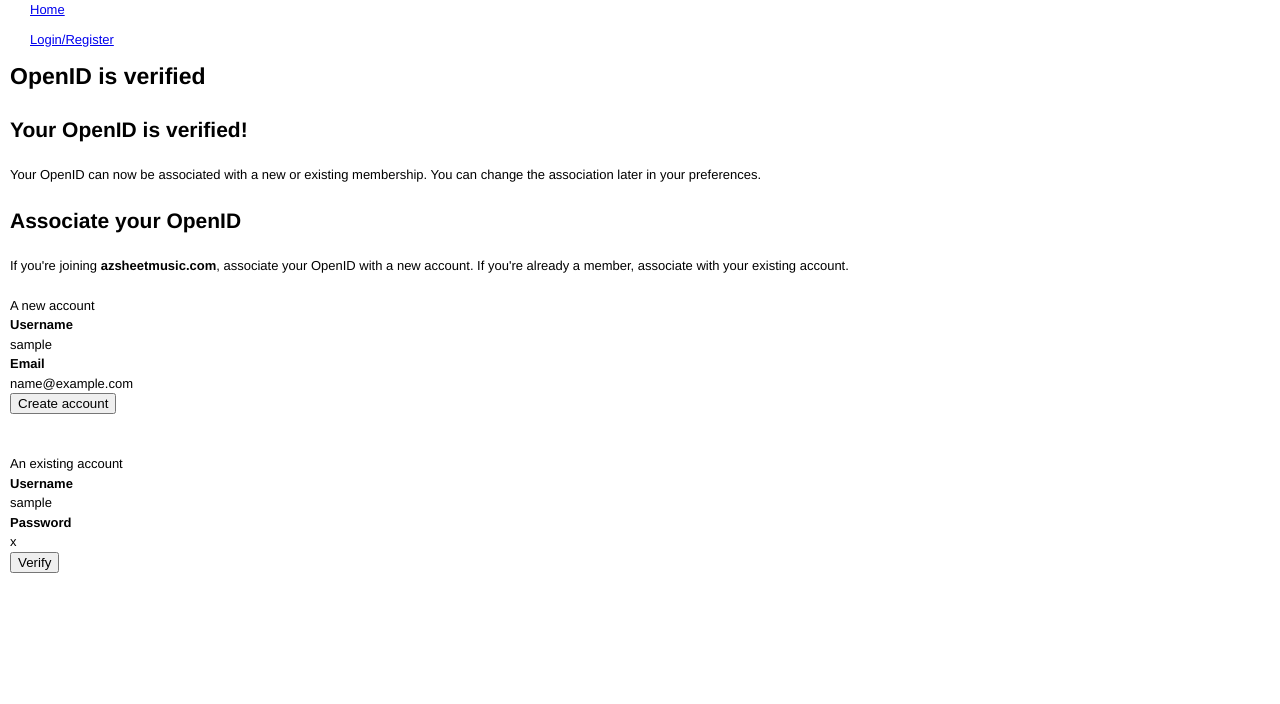
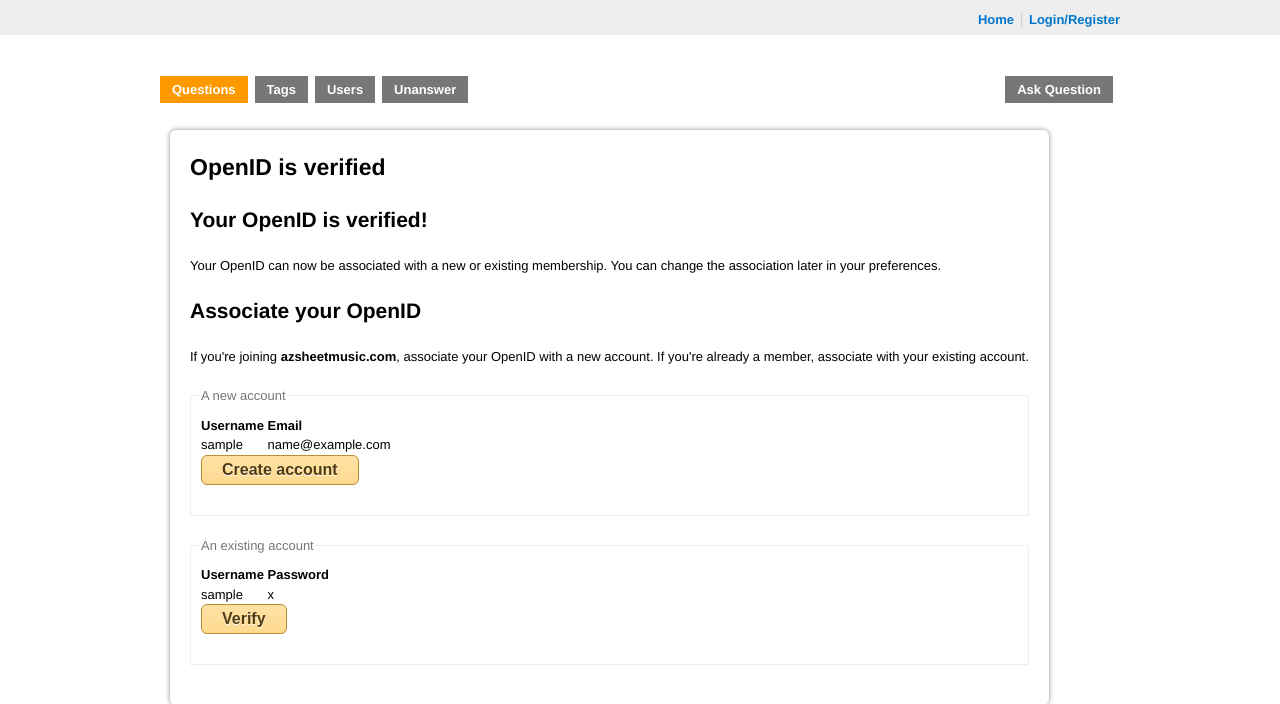
Before and after one commit to hongphi/vietdev, a Django app: template templates/authopenid/complete.html in a window 1280 px wide. Shown: the top 704 px of the page. Run offline with Django 3.2, Linux system fonts and the light colour scheme; the template is opened without the code that fills it: most values are stand-ins (such as "Sample title", 1, 10 or a date in 2020); parts of the project's set-up code (start-up, migrations or seed data) failed here and were passed over.

Commit message:
Change view of site's header

```diff
--- a/qna/views.py
+++ b/qna/views.py
@@ -77,7 +77,8 @@ def show_question(request, id):
         return render_to_response('qna/question.html',
                                   {"question" : question,
                                    "answers": answers,
-                                   "form" : form },
+                                   "form" : form,
+                                   "user": request.user},
                                   context_instance = RequestContext(request))
     except:
         raise Http404()
--- a/static_source/css/style.css
+++ b/static_source/css/style.css
@@ -282,3 +282,84 @@ legend {
     position: absolute;
     left: 0;
 }
+/********** TAGS ************/
+a {
+    color: #0077CC;
+    cursor: pointer;
+    text-decoration: none;
+}
+
+/********** HEADER ************/
+#custom-header {
+    background-color: #EEEEEE;
+    height: 35px;
+    margin-bottom: -26px;
+}
+
+#header {
+    margin: 0 auto;
+    width: 960px;
+    height: 31px;
+}
+
+#topbar {
+    float: right;
+    height: 31px;
+}
+
+#hlinks {
+    float: left;
+}
+
+#hlinks a {
+    font-weight: bold;
+}
+
+.lsep {
+    color: #CCCCCC;
+    margin: 0 2px;
+    font-size: 110%;
+}
+
+#hmenus {
+    float: left;
+    margin-top: 10px;
+    padding: 30px 0;
+    width: 100%;
+}
+
+.nav {
+    float: left;
+}
+
+.askquestion {
+    float: right;
+}
+
+.nav li {
+    float: left;
+    display: block;
+    margin: 0 7px 0 0;
+    padding: 0;
+}
+
+.nav a {
+    padding: 6px 12px;
+    font-weight: bold;
+    background-color: #777777;
+    color: #FFFFFF;
+}
+
+.nav a.you_are_here {
+    background-color: #FF9900;
+}
+
+.nav a:hover {
+    background-color: #FF9900;
+}
+
+/********** CONTENT ************/
+#content {
+    margin: 0 auto;
+    width: 960px;
+}
--- a/templates/base.html
+++ b/templates/base.html
@@ -8,6 +8,7 @@
 	<link href="{{ STATIC_URL }}favicon.ico" rel="shortcut icon"/>
 
 	<link rel="stylesheet" type="text/css" media="all" href="{{ STATIC_URL }}css/reset.css" />
+    <link rel="stylesheet" type="text/css" media="all" href="{{ STATIC_URL }}css/style.css" />
 	<link rel="stylesheet" type="text/css" media="all" href="{{ STATIC_URL }}css/text.css" />
 	<link rel="stylesheet" type="text/css" media="all" href="{{ STATIC_URL }}css/960.css" />
     <link rel="stylesheet" type="text/css" media="all" href="{{ STATIC_URL }}css/qna.css" />
@@ -35,21 +36,70 @@
     {% block extra_static %}{% endblock %}
 </head>
 <body>
-
-<nav class="main_nav green right">
-    <ul>
-    		<li><a href="/qna/">Home</a></li>
-        {% if request.user.is_authenticated %}
-            <li><a href="/profile/" class="username"><strong>{{ request.user.username }}</strong></a></li>
-            <li><a href="/profile/{{ request.user.username }}/update/">Update My Profile</a></li>
-            <li><a href="{% url auth_password_change %}">Password</a></li>
-            <li><a href="{% url user_signout %}?next={{ request.path }}">Logout</a></li>
-        {% else %}
-            <li><a href="{% url user_signin %}">Login/Register</a></li>
-        {% endif %}
-    </ul>
-</nav>
-
-{% block main %}{% endblock %}
+<div id="custom-header"></div>
+<div class="container">
+    <div id="header">
+        <div id="topbar">
+            <div id="hlinks">
+                <span id="hlinks-nav">
+                    <a href="/qna/">Home</a>
+                    <span class="lsep">|</span>
+                {% if request.user.is_authenticated %}
+                    <a href="/profile/" class="username"><strong>{{ request.user.username }}</strong></a>
+                    <span class="lsep">|</span>
+                    <a href="/profile/{{ request.user.username }}/update/">Update My Profile</a>
+                    <span class="lsep">|</span>
+                    <a href="{% url auth_password_change %}">Password</a>
+                    <span class="lsep">|</span>
+                    <a href="{% url user_signout %}?next={{ request.path }}">Logout</a>
+                {% else %}
+                    <a href="{% url user_signin %}">Login/Register</a>
+                {% endif %}
+                </span>
+            </div>
+        </div>
+        <div id="hmenus">
+            <div class="nav mainnavs">
+                <ul>
+                    <li>
+                        <a class="you_are_here" href="/qna/">Questions</a>
+                    </li>
+                    <li>
+                        <a href="#">Tags</a>
+                    </li>
+                    <li>
+                        <a href="#">Users</a>
+                    </li>
+                    <li>
+                        <a href="#">Unanswer</a>
+                    </li>
+                </ul>
+            </div>
+            <div class="nav askquestion">
+                <ul>
+                    <li>
+                        <a href="/qna/ask/">Ask Question</a>
+                    </li>
+                </ul>
+            </div>
+        </div>
+{#        <nav class="main_nav green right">#}
+{#            <ul>#}
+{#                <li><a href="/qna/">Home</a></li>#}
+{#                {% if request.user.is_authenticated %}#}
+{#                    <li><a href="/profile/" class="username"><strong>{{ request.user.username }}</strong></a></li>#}
+{#                    <li><a href="/profile/{{ request.user.username }}/update/">Update My Profile</a></li>#}
+{#                    <li><a href="{% url auth_password_change %}">Password</a></li>#}
+{#                    <li><a href="{% url user_signout %}?next={{ request.path }}">Logout</a></li>#}
+{#                {% else %}#}
+{#                    <li><a href="{% url user_signin %}">Login/Register</a></li>#}
+{#                {% endif %}#}
+{#            </ul>#}
+{#        </nav>#}
+    </div>
+    <div id="content">
+        {% block main %}{% endblock %}
+    </div>
+</div>
 </body>
 </html>
--- a/templates/profile/profile.html
+++ b/templates/profile/profile.html
@@ -12,7 +12,7 @@
 		  {% if profile.avatar %}
 		  <dt><img alt="{{ profile.user.username }}" height="80" src="{{ profile.avatar.url }}"></dt>
 		  {% else %}
-		  <dt><img alt="{{ profile.user.username }}" height="80" src="{{ STATIC_URL }}/images/noavatar.jpg"></dt>
+		  <dt><img alt="{{ profile.user.username }}" height="80" src="{{ STATIC_URL }}images/noavatar.jpg"></dt>
 		  {% endif %}
 	  	  <dd> <h3 style="margin-top: 30px;"> {{ profile|fullname }}</h3></dd>
 		  <dt>Website</dt>
--- a/templates/qna/list.html
+++ b/templates/qna/list.html
@@ -7,8 +7,7 @@
 {% endblock %}
 
 {% block main %}
-	<a href="/qna/ask/">Create question</a>
-    <br>
+<div>
     {% for q in questions.object_list %}
         <div class="status like" id="q_{{ q.id }}">
             <div class="number">
@@ -31,9 +30,11 @@
             <span class="day">{{ q.date }}</span>
             <span>by </span>
             <a href="/profile/{{ q.author.username }}">{{ q.author.username }}</a>
+            {% if user.id > 0 %}
             <span class="{{ q|already_like:user }}" id="question_{{ q.id }}">
                 <a href="javascript:;" onclick="like('question', '{{ q.id }}')" class="status_like">{{ q|already_like:user }}</a>
             </span>
+            {% endif %}
             {% if q.tags %}
             <span>
                 Tags :
@@ -61,4 +62,5 @@
             {% endif %}
         </span>
     </div>
+</div>
 {% endblock %}
--- a/templates/qna/question.html
+++ b/templates/qna/question.html
@@ -18,10 +18,12 @@
             <span class="day">{{ question.date }}</span>
             <span>by </span>
             <a href="/profile/{{ question.author.username }}/">{{ question.author.username }}</a>
+            {% if user.id > 0 %}
            	<span class="{{ question|already_like:user }}" id="question_{{ question.id }}">
            		<a href="javascript:;" onclick="like('question', '{{ question.id }}')" class="status_like">{{ question|already_like:user }}</a>
                 <span class="total">{{ question|count_like }}</span>
            	</span>
+            {% endif %}
         </div>
     </div>
     <br>
@@ -34,10 +36,12 @@
                 <span class="day">{{ a.date }}</span>
                 <span>by </span>
                 <a href="/profile/{{ question.author.username }}/">{{ a.author.username }}</a>
+                {% if user.id > 0 %}
                 <span class="{{ a|already_like:user }}" id="answer_{{ a.id }}" >
                 	<a href="javascript:;" onclick="like('answer', '{{ a.id }}')" class="status_like">{{ a|already_like:user }}</a>
                     <span class="total">{{ a|count_like }}</span>
            		</span>
+                {% endif %}
             </div>
         </div>
     	<hr>
```
